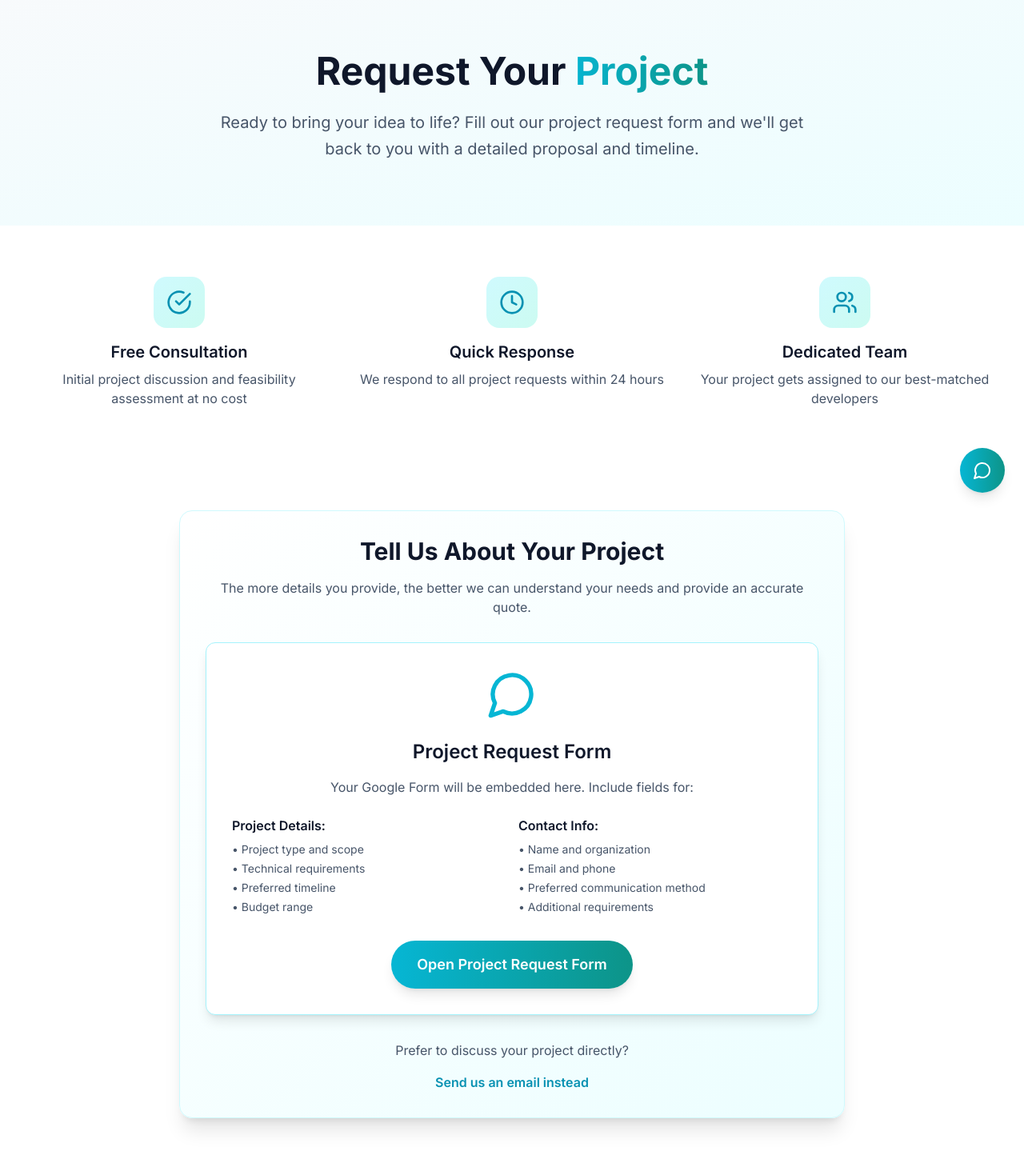
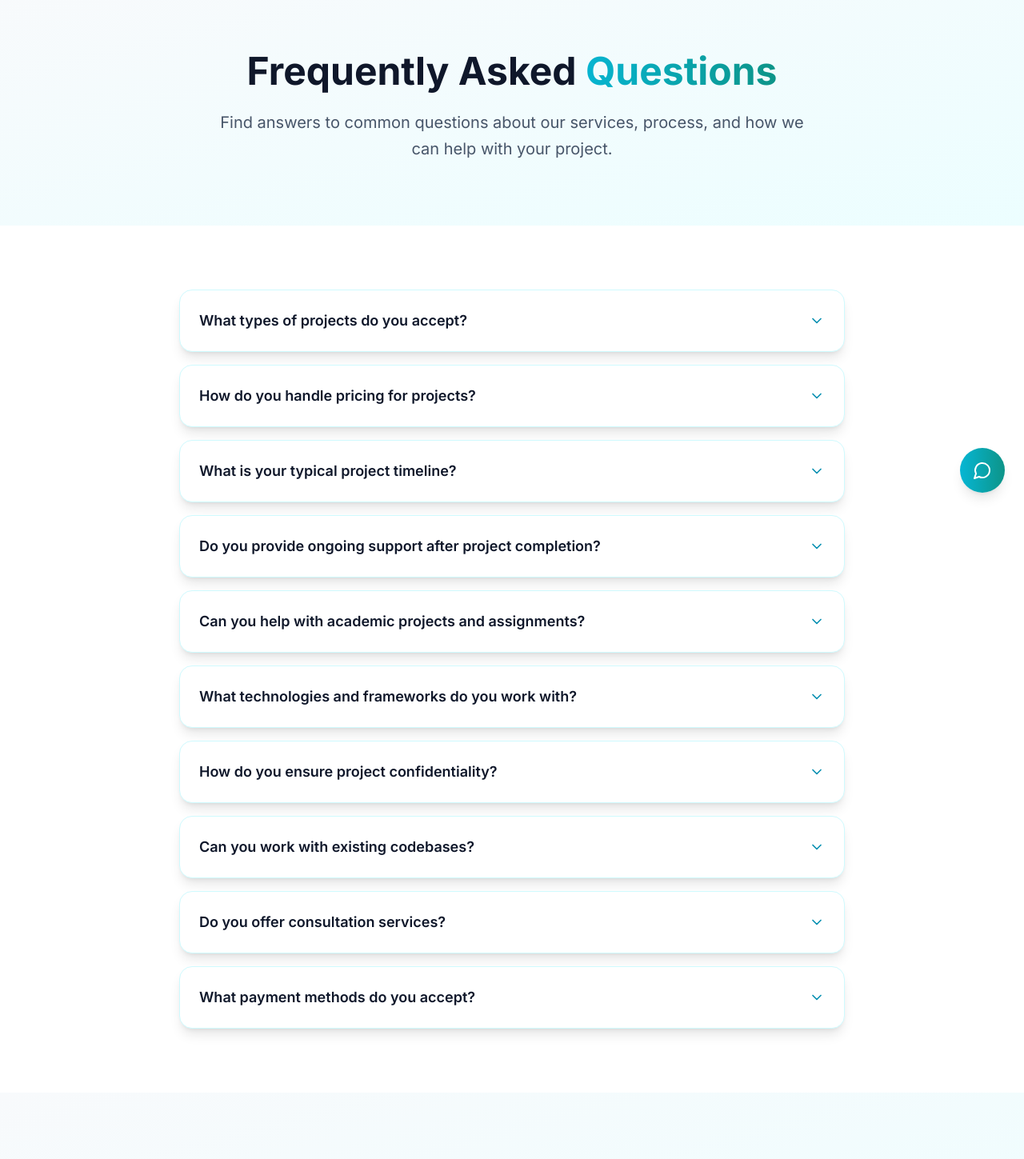
Before and after one commit to rithikajoshi0-0/Cyanova-service-website, a React (Vite) app in the folder project/: page /request in a window 1280 px wide. Shown: the part 160-1609 px from the top of the page at 80% size. Built offline with nearby package versions, Linux system fonts and the light colour scheme.

Commit message:
Update ProjectRequest.tsx

```diff
--- a/project/src/pages/ProjectRequest.tsx
+++ b/project/src/pages/ProjectRequest.tsx
@@ -1,136 +1,140 @@
-import React from 'react';
-import { MessageCircle, CheckCircle, Clock, Users } from 'lucide-react';
+import React, { useState } from 'react';
+import AnimatedSection from '../components/common/AnimatedSection';
+import { ChevronDown, ChevronUp, ArrowRight } from 'lucide-react';
 
-const ProjectRequest = () => {
-  const benefits = [
+const FAQ = () => {
+  const [openIndex, setOpenIndex] = useState<number | null>(null);
+
+  const faqs = [
     {
-      icon: CheckCircle,
-      title: 'Free Consultation',
-      description: 'Initial project discussion and feasibility assessment at no cost',
+      question: 'What types of projects do you accept?',
+      answer: 'We accept a wide range of technical projects including AI/ML implementations, full-stack web applications, mobile apps, data analysis, and academic programming assignments. We work with students, professionals, and businesses of all sizes.',
     },
     {
-      icon: Clock,
-      title: 'Quick Response',
-      description: 'We respond to all project requests within 24 hours',
+      question: 'How do you handle pricing for projects?',
+      answer: 'All pricing is custom and based on project complexity, timeline, and requirements. After you submit a project request, we\'ll provide a detailed quote within 24-48 hours. We offer competitive rates with special considerations for students.',
     },
     {
-      icon: Users,
-      title: 'Dedicated Team',
-      description: 'Your project gets assigned to our best-matched developers',
+      question: 'What is your typical project timeline?',
+      answer: 'Project timelines vary based on complexity and scope. Simple projects may take 1-3 days, while complex applications can take 2-4 weeks. We always provide realistic timelines upfront and keep you updated throughout the development process.',
+    },
+    {
+      question: 'Do you provide ongoing support after project completion?',
+      answer: 'Yes! We offer post-delivery support to ensure everything works perfectly. This includes bug fixes, minor adjustments, and guidance on using your new solution. Extended support packages are also available.',
+    },
+    {
+      question: 'Can you help with academic projects and assignments?',
+      answer: 'Absolutely! We have extensive experience helping students with programming assignments, data structures projects, algorithm implementations, and research projects. We ensure all work is original and educational.',
+    },
+    {
+      question: 'What technologies and frameworks do you work with?',
+      answer: 'We work with modern technologies including React, Node.js, Python, TypeScript, databases (SQL/NoSQL), cloud platforms (AWS, GCP), AI/ML frameworks (TensorFlow, PyTorch), and mobile development frameworks like React Native.',
+    },
+    {
+      question: 'How do you ensure project confidentiality?',
+      answer: 'We take confidentiality seriously. All projects are covered by non-disclosure agreements, and we use secure development practices. Your code, data, and project details are never shared with third parties.',
+    },
+    {
+      question: 'Can you work with existing codebases?',
+      answer: 'Yes, we can work with and improve existing codebases. Whether you need feature additions, bug fixes, performance optimization, or code refactoring, we can help enhance your current applications.',
+    },
+    {
+      question: 'Do you offer consultation services?',
+      answer: 'Yes, we provide technical consultation services including architecture reviews, technology stack recommendations, project planning, and development strategy. Contact us to schedule a consultation call.',
+    },
+    {
+      question: 'What payment methods do you accept?',
+      answer: 'We accept various payment methods including bank transfers, PayPal, and major credit cards. Payment terms are typically 50% upfront for larger projects, with the remainder due upon completion.',
     },
   ];
+
+  const toggleFAQ = (index: number) => {
+    setOpenIndex(openIndex === index ? null : index);
+  };
 
   return (
     <div className="min-h-screen pt-20">
       {/* Hero Section */}
       <section className="py-20 bg-gradient-to-br from-slate-50 to-cyan-50">
-        <div className="max-w-7xl mx-auto px-4 sm:px-6 lg:px-8 text-center">
+        <AnimatedSection className="max-w-7xl mx-auto px-4 sm:px-6 lg:px-8 text-center">
           <h1 className="text-4xl md:text-5xl font-bold text-slate-900 mb-6">
-            Request Your
+            Frequently Asked
             <span className="text-transparent bg-clip-text bg-gradient-to-r from-cyan-500 to-teal-600">
-              {' '}Project
+              {' '}Questions
             </span>
           </h1>
           <p className="text-xl text-slate-600 max-w-3xl mx-auto leading-relaxed">
-            Ready to bring your idea to life? Fill out our project request form and we'll get back to you
-            with a detailed proposal and timeline.
+            Find answers to common questions about our services, process, and how we can help with your project.
           </p>
-        </div>
+        </AnimatedSection>
       </section>
 
-      {/* Benefits */}
-      <section className="py-16 bg-white">
-        <div className="max-w-7xl mx-auto px-4 sm:px-6 lg:px-8">
-          <div className="grid grid-cols-1 md:grid-cols-3 gap-8 mb-16">
-            {benefits.map((benefit, index) => (
-              <div
+      {/* FAQ Section */}
+      <section className="py-20 bg-white">
+        <div className="max-w-4xl mx-auto px-4 sm:px-6 lg:px-8">
+          <div className="space-y-4">
+            {faqs.map((faq, index) => (
+              <AnimatedSection
                 key={index}
-                className="text-center group hover:transform hover:scale-105 transition-all duration-300"
+                animation="fade-up"
+                delay={index * 100}
+                className="card overflow-hidden hover-glow"
               >
-                <div className="bg-gradient-to-br from-cyan-100 to-teal-100 w-16 h-16 rounded-2xl flex items-center justify-center mx-auto mb-4 group-hover:shadow-lg transition-shadow duration-300">
-                  <benefit.icon className="h-8 w-8 text-cyan-600" />
+                <button
+                  onClick={() => toggleFAQ(index)}
+                  className="w-full px-6 py-6 text-left flex justify-between items-center hover:bg-cyan-50 transition-colors duration-300"
+                >
+                  <h3 className="text-lg font-semibold text-slate-900 pr-4">
+                    {faq.question}
+                  </h3>
+                  <div className="flex-shrink-0">
+                    {openIndex === index ? (
+                      <ChevronUp className="h-5 w-5 text-cyan-600 transform transition-transform duration-300" />
+                    ) : (
+                      <ChevronDown className="h-5 w-5 text-cyan-600 transform transition-transform duration-300" />
+                    )}
+                  </div>
+                </button>
+
+                <div
+                  className={`transition-all duration-500 ease-in-out ${
+                    openIndex === index
+                      ? 'max-h-96 opacity-100'
+                      : 'max-h-0 opacity-0'
+                  } overflow-hidden`}
+                >
+                  <div className="px-6 pb-6">
+                    <p className="text-slate-600 leading-relaxed">
+                      {faq.answer}
+                    </p>
+                  </div>
                 </div>
-                <h3 className="text-xl font-semibold text-slate-900 mb-2">{benefit.title}</h3>
-                <p className="text-slate-600">{benefit.description}</p>
-              </div>
+              </AnimatedSection>
             ))}
           </div>
         </div>
       </section>
 
-      {/* Project Request Form */}
-      <section className="pb-20 bg-white">
-        <div className="max-w-4xl mx-auto px-4 sm:px-6 lg:px-8">
-          <div className="bg-gradient-to-br from-white to-cyan-50 rounded-2xl shadow-xl p-8 border border-cyan-100">
-            <div className="text-center mb-8">
-              <h2 className="text-3xl font-bold text-slate-900 mb-4">
-                Tell Us About Your Project
-              </h2>
-              <p className="text-slate-600">
-                The more details you provide, the better we can understand your needs and provide an accurate quote.
-              </p>
-            </div>
-
-            {/* Google Form Placeholder */}
-            <div className="bg-white rounded-xl p-8 shadow-lg border border-cyan-200">
-              <div className="text-center">
-                <MessageCircle className="h-16 w-16 text-cyan-500 mx-auto mb-6" />
-                <h3 className="text-2xl font-semibold text-slate-900 mb-4">
-                  Project Request Form
-                </h3>
-                <p className="text-slate-600 mb-6">
-                  Your Google Form will be embedded here. Include fields for:
-                </p>
-
-                <div className="grid grid-cols-1 md:grid-cols-2 gap-4 text-left mb-8">
-                  <div className="space-y-2">
-                    <h4 className="font-semibold text-slate-900">Project Details:</h4>
-                    <ul className="text-sm text-slate-600 space-y-1">
-                      <li>• Project type and scope</li>
-                      <li>• Technical requirements</li>
-                      <li>• Preferred timeline</li>
-                      <li>• Budget range</li>
-                    </ul>
-                  </div>
-                  <div className="space-y-2">
-                    <h4 className="font-semibold text-slate-900">Contact Info:</h4>
-                    <ul className="text-sm text-slate-600 space-y-1">
-                      <li>• Name and organization</li>
-                      <li>• Email and phone</li>
-                      <li>• Preferred communication method</li>
-                      <li>• Additional requirements</li>
-                    </ul>
-                  </div>
-                </div>
-
-                <a
-                  href="https://forms.google.com"
-                  target="_blank"
-                  rel="noopener noreferrer"
-                  className="bg-gradient-to-r from-cyan-500 to-teal-600 text-white px-8 py-4 rounded-full text-lg font-semibold hover:from-cyan-600 hover:to-teal-700 transition-all duration-300 transform hover:scale-105 shadow-lg hover:shadow-xl inline-block"
-                >
-                  Open Project Request Form
-                </a>
-              </div>
-            </div>
-
-            {/* Alternative Contact */}
-            <div className="mt-8 text-center">
-              <p className="text-slate-600 mb-4">
-                Prefer to discuss your project directly?
-              </p>
-              <a
-                href="mailto:rithikajoshi.b@gmail.com?subject=Project Inquiry"
-                className="text-cyan-600 font-semibold hover:text-cyan-700 transition-colors duration-300"
-              >
-                Send us an email instead
-              </a>
-            </div>
-          </div>
-        </div>
+      {/* Still Have Questions */}
+      <section className="py-20 bg-gradient-to-br from-slate-50 to-cyan-50">
+        <AnimatedSection className="max-w-4xl mx-auto text-center px-4 sm:px-6 lg:px-8">
+          <h2 className="text-3xl md:text-4xl font-bold text-slate-900 mb-4">
+            Still Have Questions?
+          </h2>
+          <p className="text-xl text-slate-600 mb-8">
+            Can't find what you're looking for? We're here to help with any questions about your project.
+          </p>
+          <a
+            href="mailto:contact@cyanovatech.com"
+            className="btn-primary px-8 py-4 text-lg hover-glow inline-flex items-center group"
+          >
+            Contact Us Directly
+            <ArrowRight className="ml-2 h-5 w-5 group-hover:translate-x-1 transition-transform duration-300" />
+          </a>
+        </AnimatedSection>
       </section>
     </div>
   );
 };
 
-export default ProjectRequest;
+export default FAQ;
```
